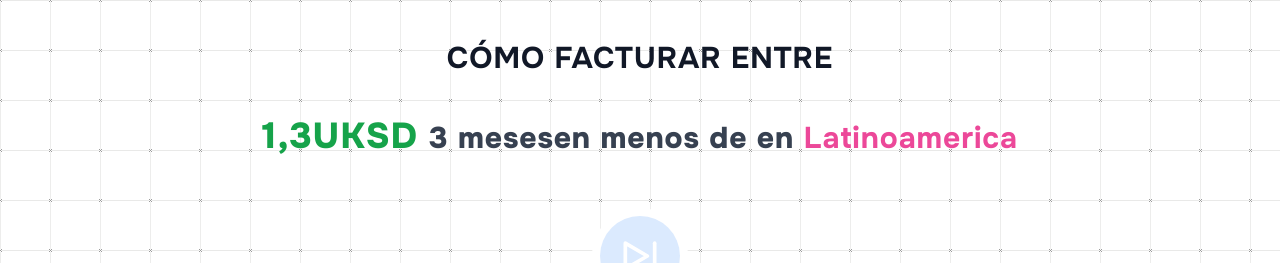
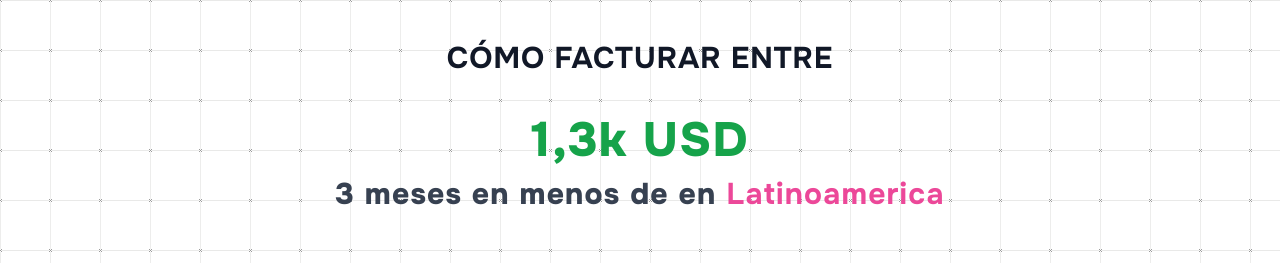
Before and after one commit to FakuKostasDvlpr/Weebly, a Next.js app: page /presentacion in a window 1280 px wide. Shown: the top 263 px of the page. Built offline with nearby package versions, Linux system fonts and the light colour scheme.

Commit message:
present111

```diff
--- a/app/presentacion/page.tsx
+++ b/app/presentacion/page.tsx
@@ -27,9 +27,9 @@ export default function Presentacion() {
                 <p className="text-gray-900 mb-10 font-bold tracking-wide text-3xl px-20 max-md:text-[20pt]">
                     CÓMO FACTURAR ENTRE
                 </p>
-                <p className="text-green-600 mb-10 font-extrabold tracking-wide text-4xl px-20 max-md:text-[20pt]">
-                1,3UKSD <span className="text-3xl text-gray-700">3 meses</span>
-                <span className="text-3xl text-gray-700">en menos de  en</span>
+                <p className="text-green-600 mb-10 font-extrabold tracking-wide text-5xl px-20 max-md:text-[20pt]">
+                1,3k USD <br /><span className="text-3xl text-gray-700">3 meses</span>
+                <span className="text-3xl text-gray-700"> en menos de  en</span>
                 <span className="font-bold text-3xl text-pink-500">  Latinoamerica</span>
                 </p>
                 <TimeLine/>
```
